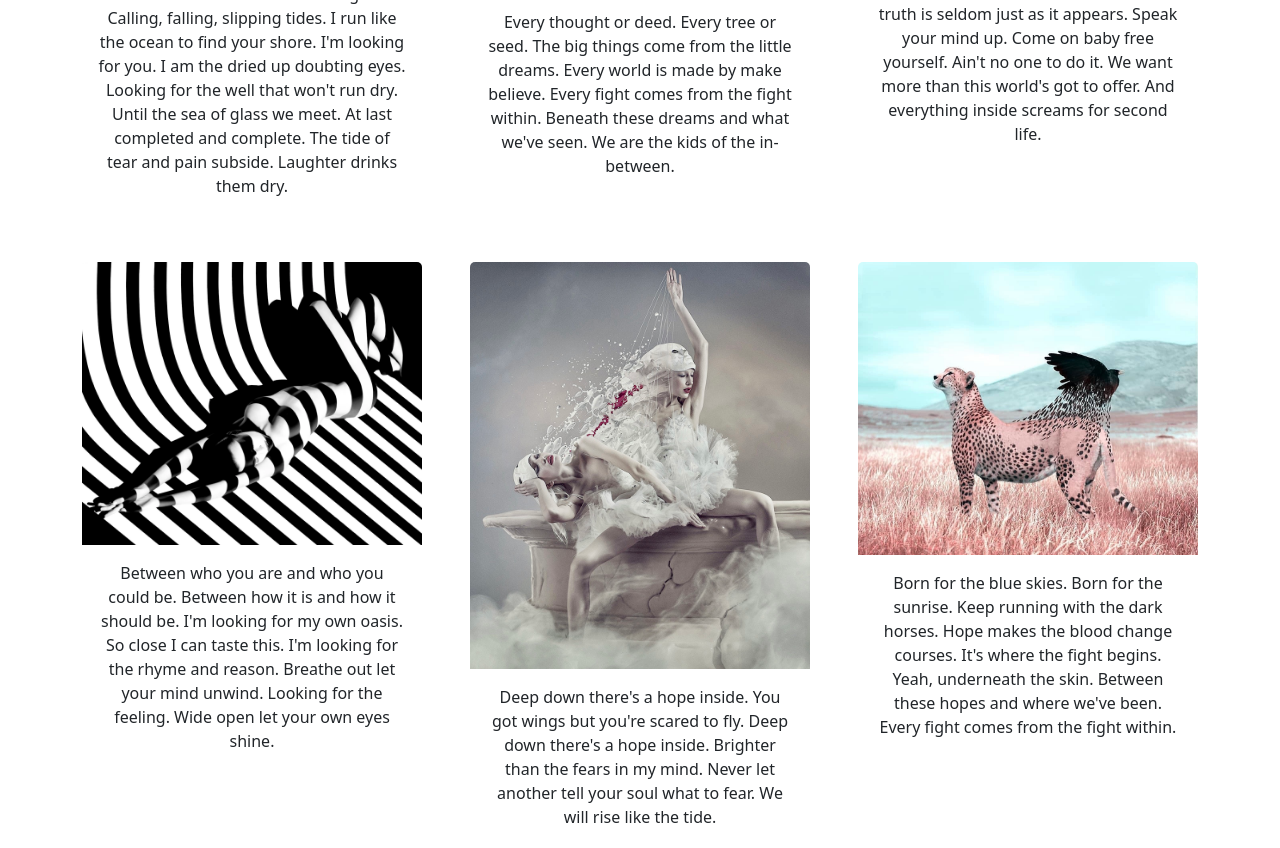
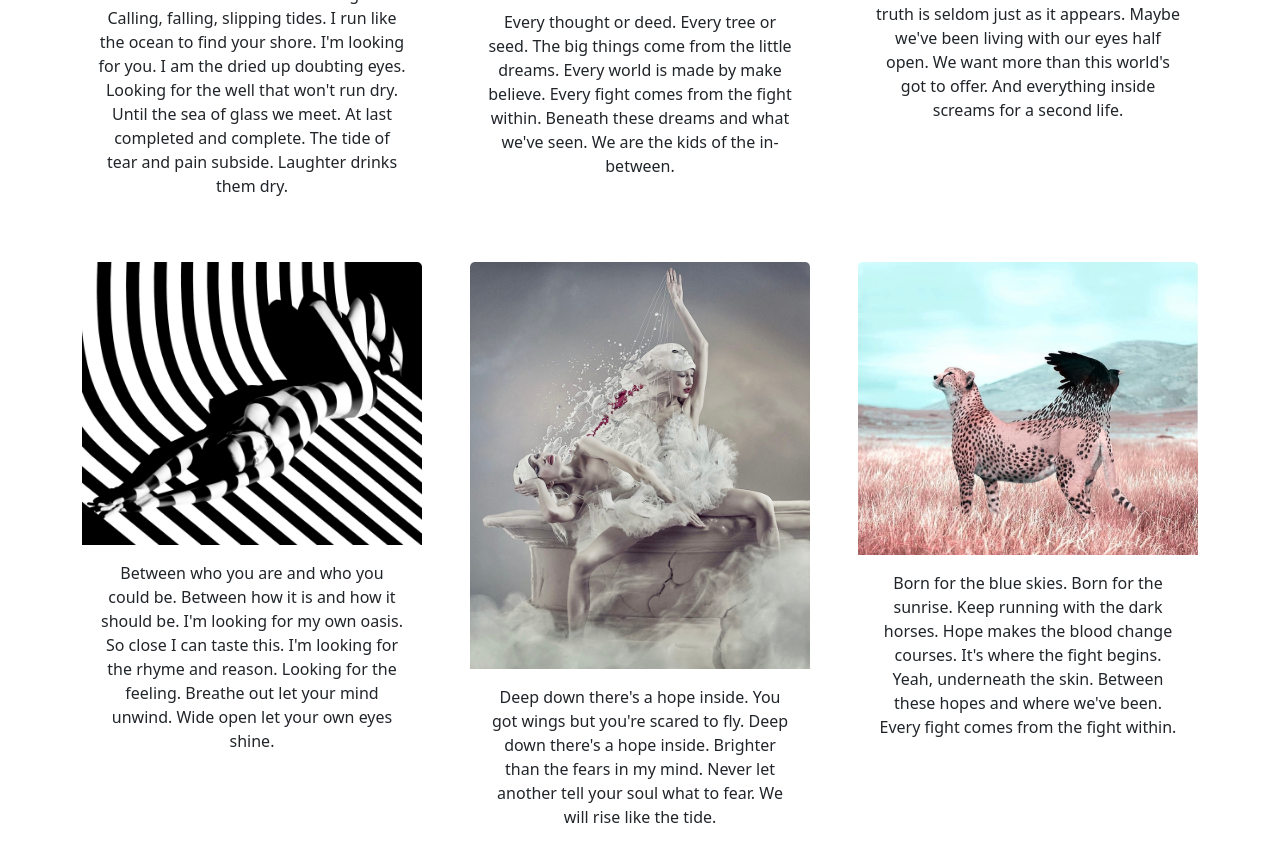
Before and after one commit to YTasheva/Bootstrap-Portfolio, a plain HTML site: page index.html in a window 1280 px wide. Shown: the part 1352-2200 px from the top of the page. Drawn offline with nearby package versions, Linux system fonts and the light colour scheme.

Commit message:
Added/removed some of the text in the Work card sections.

```diff
--- a/index.html
+++ b/index.html
@@ -101,7 +101,6 @@
                 I am the dried up doubting eyes. Looking for the well that won't run dry.
                 Until the sea of glass we meet. At last completed and complete.
                 The tide of tear and pain subside. Laughter drinks them dry.
-
               </p>
             </div>
           </div>
@@ -124,12 +123,14 @@
             <div class="card-body">
               <p class="card-text">
                 Begging the question, mongering fears. Stroking the eyes and tickling ears.
-                The truth is seldom just as it appears. Speak your mind up.
-                Come on baby free yourself. Ain't no one to do it. We want more than this world's got to offer.
-                And everything inside screams for second life.
+                The truth is seldom just as it appears.
+                Maybe we've been living with our eyes half open.
+                We want more than this world's got to offer.
+                And everything inside screams for a second life.
               </p>
             </div>
           </div>
+
           <div class="card col-md-4 col-sm-6 border-0">
             <a href="https://github.com/YTasheva/Yuliya-s-Portfolio" target="_blank">
               <img src="./images/zebra mood.jpg" class="card-img-top" alt="portfolio 4" /></a>
@@ -137,8 +138,8 @@
               <p class="card-text">
                 Between who you are and who you could be. Between how it is and how it should be.
                 I'm looking for my own oasis. So close I can taste this.
-                I'm looking for the rhyme and reason. Breathe out let your mind unwind.
-                Looking for the feeling. Wide open let your own eyes shine.
+                I'm looking for the rhyme and reason. Looking for the feeling.
+                Breathe out let your mind unwind. Wide open let your own eyes shine.
               </p>
             </div>
           </div>
```
